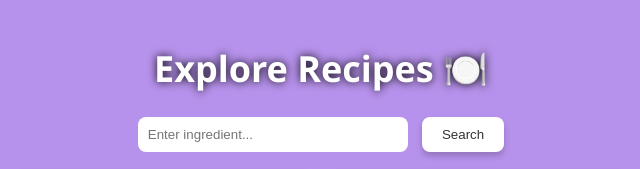
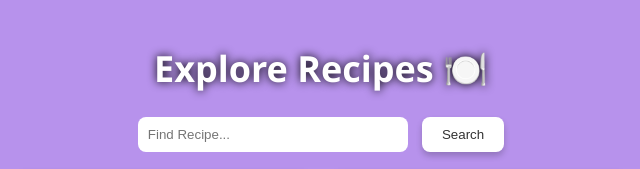
Before and after one commit to Benazeer19/Recipe-Finder, a plain HTML site: page explore.html in a window 1280 px wide. Shown: the top 169 px of the page, 319-959 px from the left. Drawn offline with Linux system fonts and the light colour scheme.

Commit message:
Update explore.html

```diff
--- a/explore.html
+++ b/explore.html
@@ -176,7 +176,7 @@
   <div class="container">
     <h1>Explore Recipes 🍽️</h1>
     <div class="search-box">
-      <input type="text" id="ingredientInput" placeholder="Enter ingredient..." />
+      <input type="text" id="ingredientInput" placeholder="Find Recipe..." />
       <button onclick="searchRecipes()">Search</button>
     </div>
     <div id="noResultsMessage">❌ No recipes found for your search. Please try something else.</div>
```
